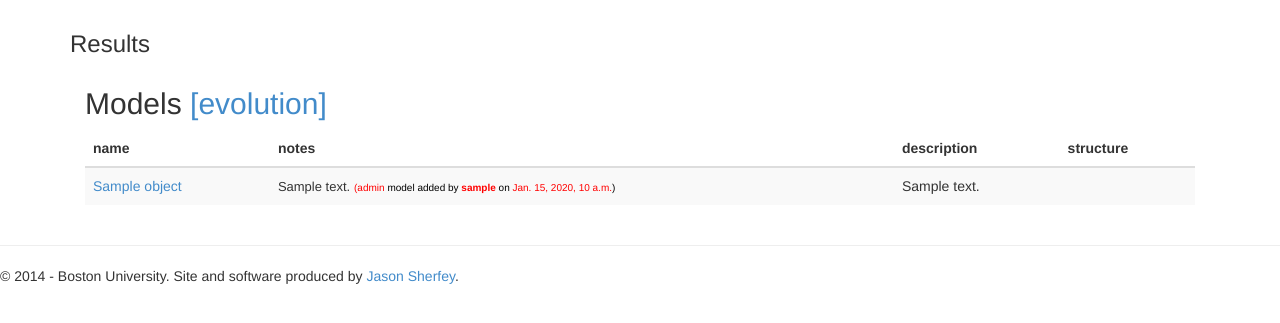
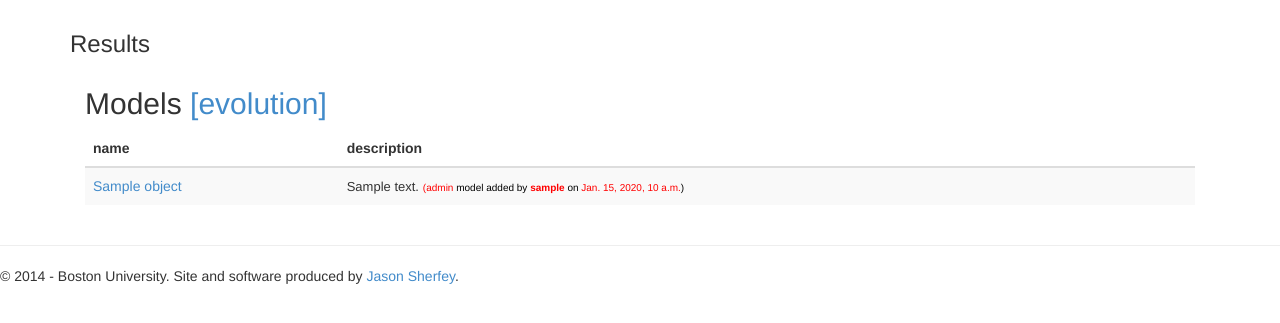
Before and after one commit to jsherfey/infinitebrain, a Django app: template templates/search/search.html in a window 1280 px wide. Shown: the part 52-375 px from the top of the page. Run offline with Django 3.2, Linux system fonts and the light colour scheme; the template is opened without the code that fills it: most values are stand-ins (such as "Sample title", 1, 10 or a date in 2020); parts of the project's set-up code (start-up, migrations or seed data) failed here and were passed over; some libraries are stand-ins or nearby versions.

Commit message:
Fixed search.html

```diff
--- a/templates/search/search.html
+++ b/templates/search/search.html
@@ -12,9 +12,9 @@
                       <thead>
                         <tr>
                           <th>name</th>
-                          <th>notes</th>
                           <th>description</th>
-                          <th>structure</th>
+<!--                           <th>description</th>
+ -->                   <!--        <th>structure</th> -->
                         </tr>
                       </thead>
                       <tbody>
@@ -26,7 +26,7 @@
                                 <td>
                                     <div class="edit modelnotes" id="{{result.object.id}}" name="notes"><font size="2">{{result.object.notes}}</font> <font size="1" color="black"><font color="red">({{result.object.level}}</font> model added by <font color="red" size=1.5><b>{{result.object.username}}</b></font> on <font color="red">{{result.object.date_added}}</font>)</font></div>
                                 </td>
-                                {% if result.object.description and result.object.description != "NULL" %}
+                                <!-- {% if result.object.description and result.object.description != "NULL" %}
                                     <td class="text" id="{{result.object.description}}" name="description">{{result.object.description}}</td>
                                 {% else %}
                                     <td class="text" name="">None available</td>
@@ -35,7 +35,7 @@
                                     <td class="graph" id="graph{{forloop.counter0}}" name="{{ MEDIA_URL }}{{ result.object.d3file }}"></td>
                                 {% else %}
                                     <td class="graph" name="">None available</td>
-                                {% endif %}
+                                {% endif %} -->
                             </tr>
                         {% empty %}
                             <p>No results found.</p>
```
